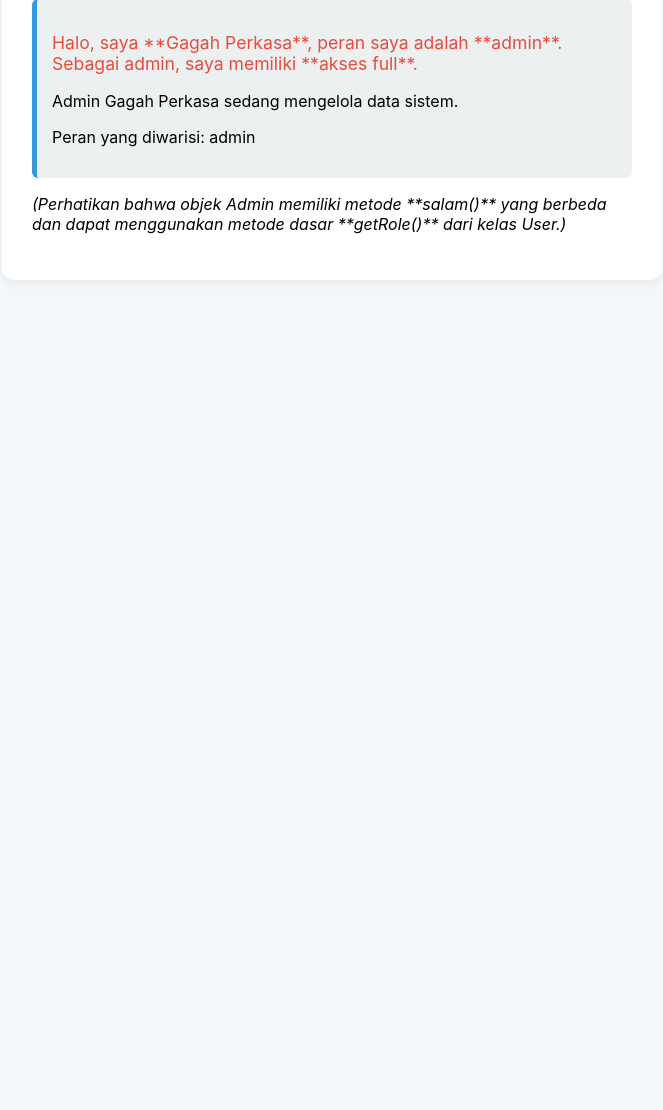
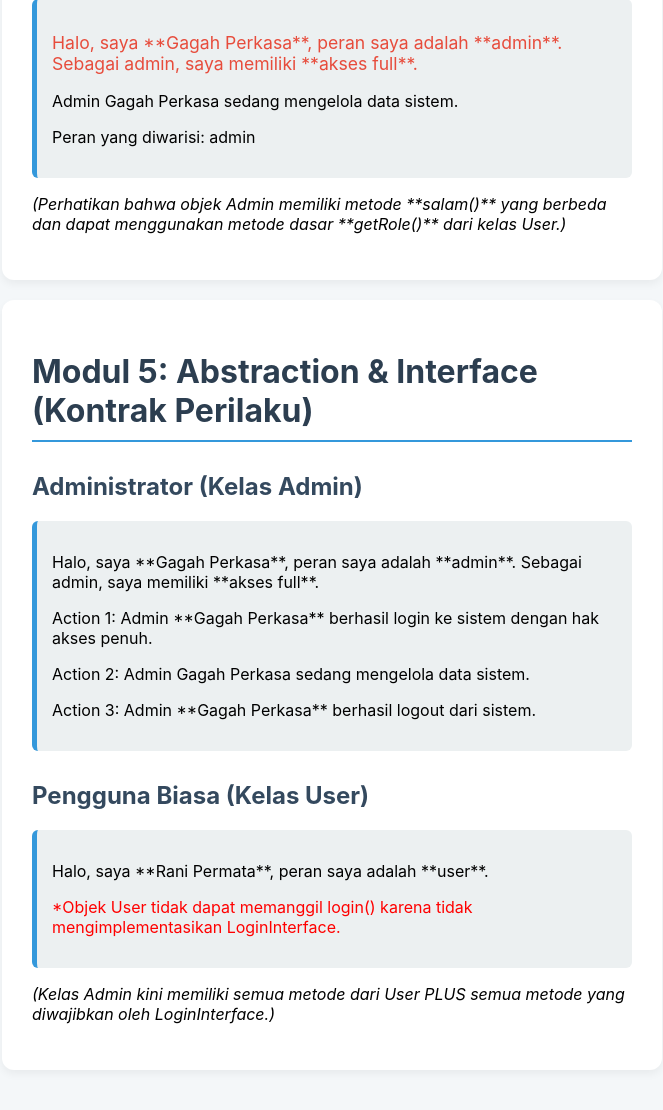
Before and after one commit to DinaDelmiana/Praktikum_Web2_Sem5, a PHP site: page / in a window 1280 px wide. Shown: the part 2386-3496 px from the top of the page, without its empty margins (308-971 px from the left). Before the commit the page ends 2620 px from the top, so only its background shows below. Run offline with PHP 8.4, Linux system fonts and the light colour scheme.

Commit message:
MODUL 5: ABSTRACTION & INTERFACE

```diff
--- /dev/null
+++ b/LoginInterface.php
@@ -0,0 +1,13 @@
+ <?php
+
+ /**
+ * Interface LoginInterface
+ * Mendefinisikan kontrak bahwa kelas yang mengimplementasikannya
+ * harus memiliki kemampuan login dan logout.
+ */
+ interface LoginInterface {
+ // Semua metode di Interface harus bersifat public dan tidak memiliki implementasi (body)
+ public function login();
+
+ public function logout();
+ }
--- a/admin.php
+++ b/admin.php
@@ -1,13 +1,14 @@
  <?php
  // Pastikan kelas induk User dimuat terlebih dahulu.
  require_once 'User.php';
+ require_once 'LoginInterface.php';
 
  /**
  * Kelas Anak (Child Class) Admin.
  * Mewarisi semua properti dan metode dari kelas User.
  */
- class Admin extends User
-{
+ class Admin extends User implements LoginInterface
+ {
  private $akses_level = 'full';
 
  /**
@@ -22,6 +23,23 @@
  // 2. Mengubah properti kelas induk secara langsung karena visibilitasnya protected.
  $this->role = 'admin';
  }
+
+ public function login()
+ {
+ return "Admin **{$this->nama}** berhasil login ke sistem dengan hak akses penuh.";
+ }
+
+ /**
+
+ * Implementasi wajib dari LoginInterface.
+ */
+ public function logout()
+ {
+ return "Admin **{$this->nama}** berhasil logout dari sistem.";
+ }
+
+
+
 
  /**
  * Method Overriding: Menimpa metode salam() dari kelas User.
--- a/index.php
+++ b/index.php
@@ -3,6 +3,7 @@
 require_once 'Mahasiswa.php';
 require_once 'User.php';
 require_once 'Admin.php';
+require_once 'LoginInterface.php'; // Penting: Muat Interface
 
 // 2. Instansiasi Objek (Menciptakan objek nyata dari blueprint Mahasiswa)
 $mhs1 = new Mahasiswa("Dina Delmiana", "2310010541");
@@ -148,6 +149,36 @@ h2 { color: #34495e; margin-top: 30px; }
          </p>
       </div>
 
+      <!-- modul 5 -->
+     <div class="container">
+
+         <h1>Modul 5: Abstraction & Interface (Kontrak Perilaku)</h1>
+
+         <h2>Administrator (Kelas Admin)</h2>
+         <div class="output">
+            <!-- Panggilan metode yang diwarisi dan di-override -->
+            <p><?php echo $admin1->salam(); ?></p>
+
+            <!-- Panggilan metode dari Interface -->
+            <p class="action">Action 1: <?php echo $admin1->login(); ?></p>
+            <p class="action">Action 2: <?php echo $admin1->kelolaSistem(); ?></p>
+            <p class="action">Action 3: <?php echo $admin1->logout(); ?></p>
+         </div>
+
+           <h2>Pengguna Biasa (Kelas User)</h2>
+         <div class="output">
+           <p><?php echo $user1->salam(); ?></p>
+           <!-- PERHATIKAN: User TIDAK memiliki metode login() atau logout() -->
+           <p style="color: red;">*Objek User tidak dapat memanggil login() karena tidak
+            mengimplementasikan LoginInterface.</p>
+         </div>
+
+           <p>
+             <em>(Kelas Admin kini memiliki semua metode dari User PLUS semua metode yang diwajibkan
+               oleh LoginInterface.)</em>
+            </p>
+
+      </div>
 
 
 </body>
```
